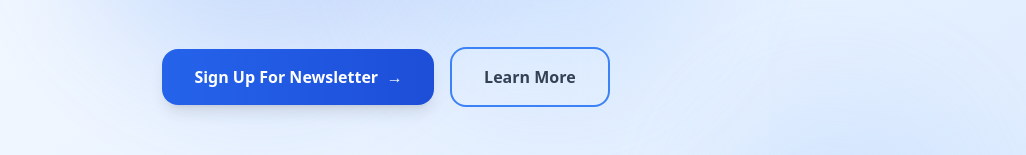
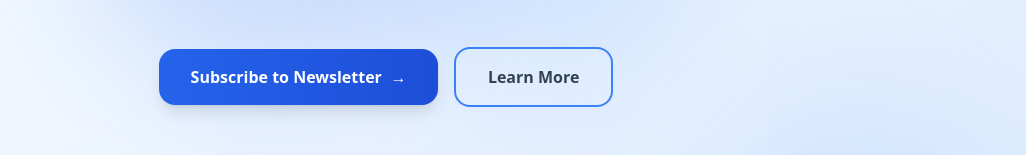
Before and after one commit to davedumto/Dumto, a Next.js app: page / in a window 1280 px wide. Shown: the part 506-661 px from the top of the page, without its empty margins (254-1280 px from the left). Built offline with nearby package versions, Linux system fonts and the light colour scheme.

Commit message:
chore: made an update

```diff
--- a/src/components/Header.tsx
+++ b/src/components/Header.tsx
@@ -91,7 +91,7 @@ export function Header() {
               className="group px-8 py-4 bg-gradient-to-r from-blue-600 to-blue-700 dark:from-blue-500 dark:to-blue-600 text-white font-semibold rounded-2xl shadow-lg hover:shadow-2xl hover:shadow-blue-500/25 transition-all duration-300"
             >
               <span className="flex items-center gap-2">
-                Sign Up For Newsletter
+                Subscribe to Newsletter
                 <motion.span
                   animate={{ x: [0, 4, 0] }}
                   transition={{ repeat: Infinity, duration: 1.5 }}
```
